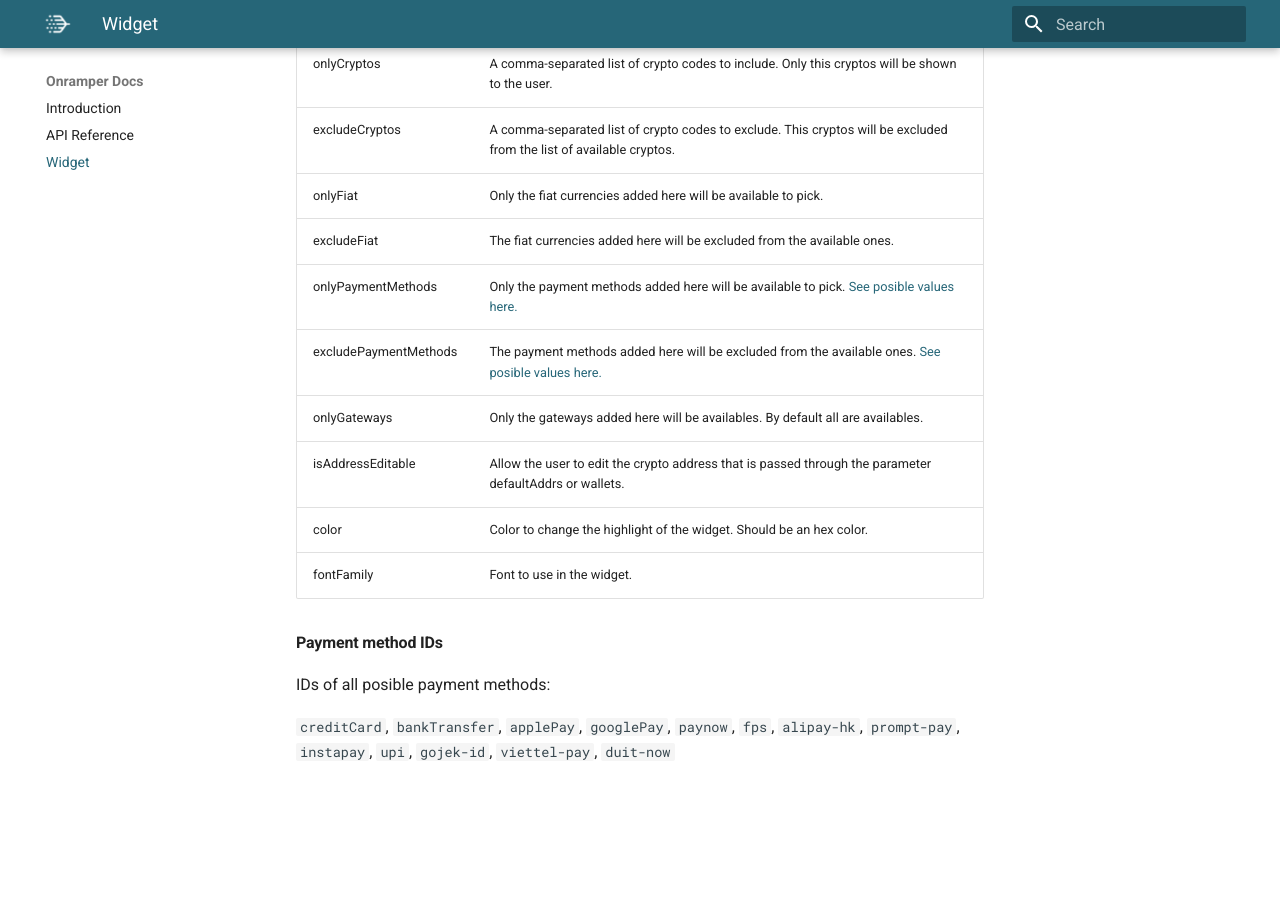
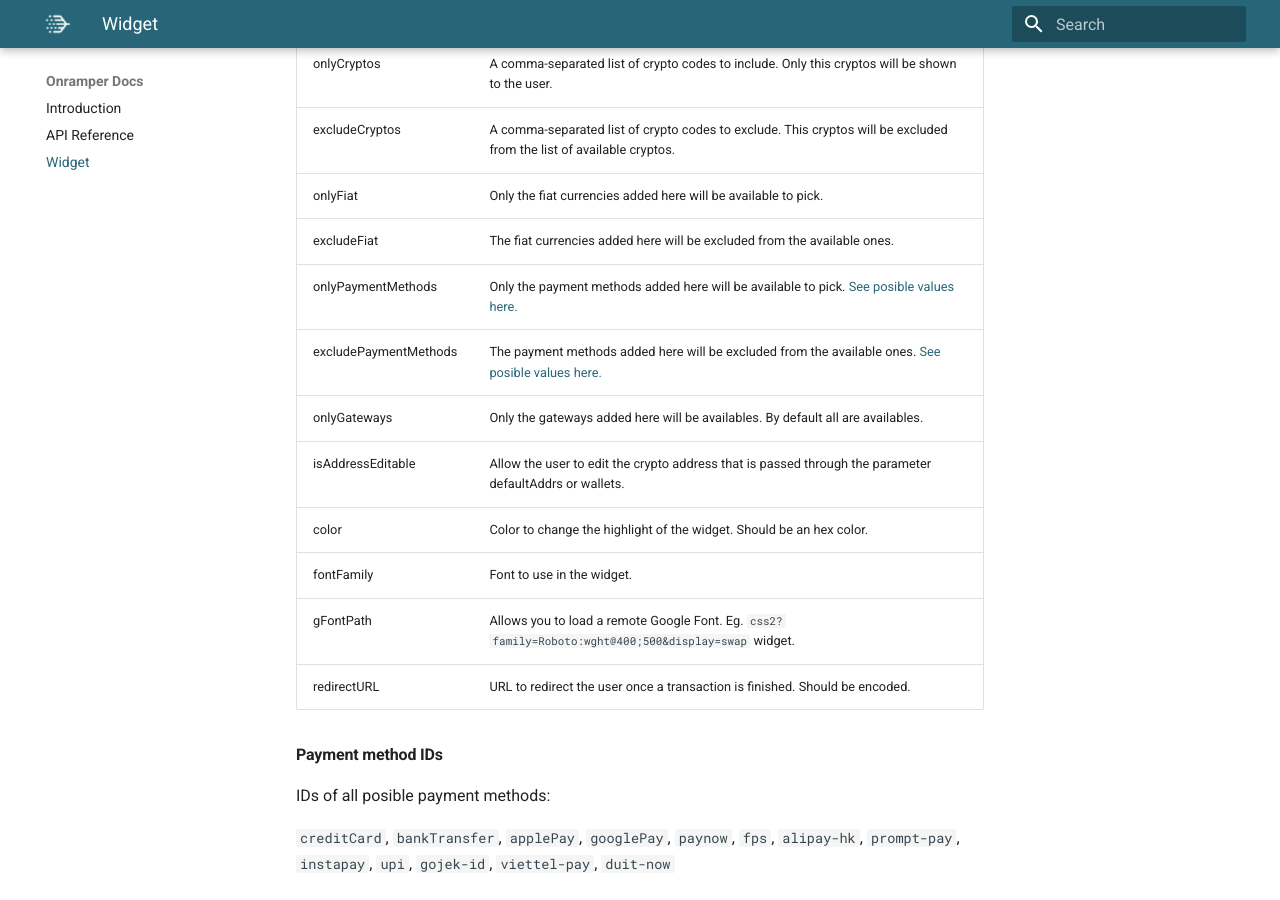
Before and after one commit to onramper/docs, an MkDocs documentation site: the page built from docs/widget.md, in a window 1280 px wide and 900 px high, scrolled down 7832 px. Built offline with MkDocs 1.6.1 and Material for MkDocs 9.7.7, drawn with Linux system fonts in a browser that asks for light colours; before the commit the page ends 8621 px from its top, so only the background shows below that.

Commit message:
Update widget params

```diff
--- a/docs/widget.md
+++ b/docs/widget.md
@@ -278,6 +278,8 @@ You can pass the following arguments to customize the widget
 | isAddressEditable       | Allow the user to edit the crypto address that is passed through the parameter defaultAddrs or wallets.                                                                                                                            |
 | color                   | Color to change the highlight of the widget. Should be an hex color.                                                                                                                                                               |
 | fontFamily              | Font to use in the widget.                                                                                                                                                                                                         |
+| gFontPath              | Allows you to load a remote Google Font. Eg. `css2?family=Roboto:wght@400;500&display=swap` widget.                                                                                                                                                                                                         |
+| redirectURL              | URL to redirect the user once a transaction is finished. Should be encoded.                                                                                                                                                                                                         |
 
 #### Payment method IDs
 
```
